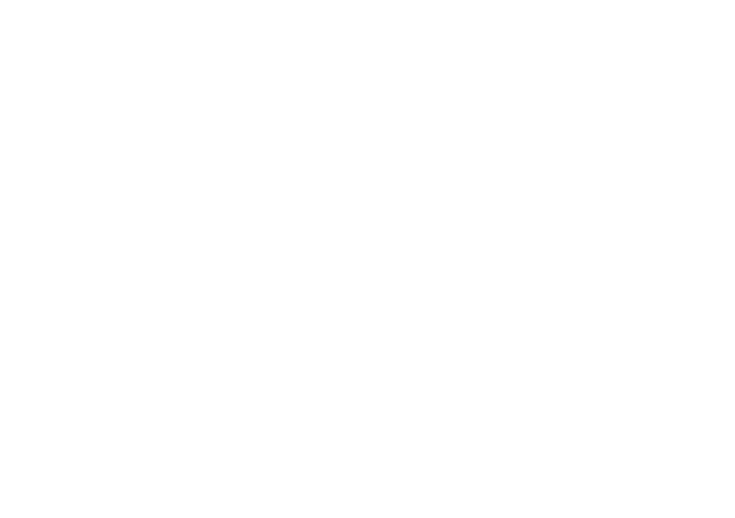
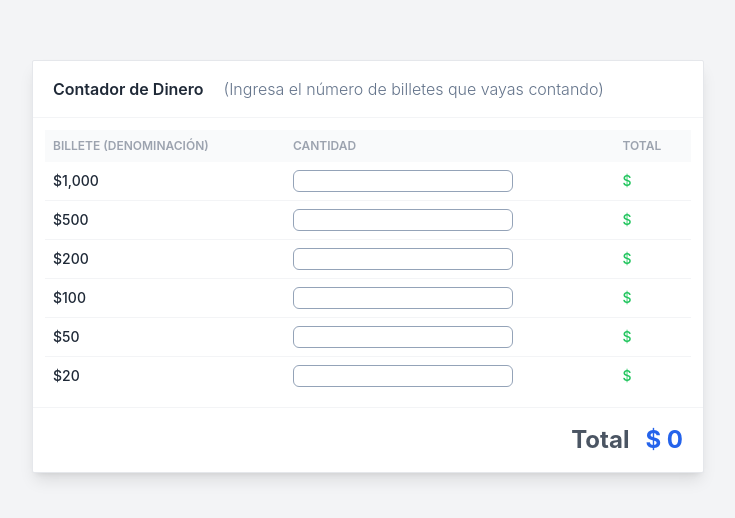
Before and after one commit to pakomercado0517/portfolio, a React (Create React App) app: page /counter in a window 1280 px wide. Before the commit this address had no page. Shown: the part 134-652 px from the top of the page, without its empty margins (272-1007 px from the left). Built offline with nearby package versions, Linux system fonts and the light colour scheme.

Commit message:
creating a new route "counter"

```diff
--- a/src/App.js
+++ b/src/App.js
@@ -2,12 +2,14 @@ import { Routes, Route } from "react-router-dom";
 import "./App.css";
 import Home from "./pages/Home";
 import GetCosts from "../src/pages/GetCosts";
+import MoneyCounter from "./pages/MoneyCounter";
 
 function App() {
   return (
     <div className="App">
       <Routes>
         <Route path="/" element={<Home />} />
+        <Route path="/counter" element={<MoneyCounter />} />
         <Route path="/get/cost" element={<GetCosts />} />
       </Routes>
     </div>
--- a/src/index.css
+++ b/src/index.css
@@ -16,4 +16,4 @@ code {
     monospace;
 }
 
-font-family: "Dongle", sans-serif;
+/* font-family: "Dongle", sans-serif; */
--- a/src/pages/GetCosts.jsx
+++ b/src/pages/GetCosts.jsx
@@ -71,7 +71,9 @@ function GetCosts() {
   };
 
   return (
-    <div className={`w-screen flex justify-center items-center flex-col mx-5`}>
+    <div
+      className={`w-screen flex justify-center items-center flex-col mx-5 mt-14`}
+    >
       <form>
         <div>
           <h2>Ingresa el RFC:</h2>
--- /dev/null
+++ b/src/pages/MoneyCounter.jsx
@@ -0,0 +1,249 @@
+import React, { useState } from "react";
+
+function MoneyCounter() {
+  const [counter, setCounter] = useState({
+    1000: 0,
+    500: 0,
+    200: 0,
+    100: 0,
+    50: 0,
+    20: 0,
+  });
+
+  const [total, setTotal] = useState({});
+  const [result, setResult] = useState([]);
+
+  const handleChange = async (e) => {
+    setCounter({
+      ...counter,
+      [e.target.name]: e.target.value,
+    });
+    setTotal({
+      ...total,
+      [e.target.name]: parseInt(e.target.name) * e.target.value,
+    });
+    await setResult(Object.values(total));
+  };
+
+  const getTotals = (num) => {
+    if (num !== undefined) {
+      num = num.toString().split(",");
+      num[0] = num[0].replace(/\B(?=(\d{3})+(?!\d))/g, ",");
+      return num.join(".");
+    }
+  };
+
+  const getResults = () => {
+    let $total = Object.values(total);
+    $total = $total.reduce((a, b) => a + b, 0);
+    $total = $total.toString().split(",");
+    $total[0] = $total[0].replace(/\B(?=(\d{3})+(?!\d))/g, ",");
+    return $total.join(".");
+  };
+
+  return (
+    <>
+      <section
+        className="antialiased bg-gray-100 text-gray-600 h-screen px-4"
+        x-data="app"
+      >
+        <div className="flex flex-col justify-center h-full">
+          {/* <!-- Table --> */}
+          <div className="w-full max-w-2xl mx-auto bg-white shadow-lg rounded-sm border border-gray-200">
+            <header className="px-5 py-4 border-b border-gray-100">
+              <div className="font-semibold text-gray-800">
+                Contador de Dinero{" "}
+                <span className="font-light text-md text-slate-500 ml-4">
+                  (Ingresa el número de billetes que vayas contando)
+                </span>
+              </div>
+            </header>
+
+            <div className="overflow-x-auto p-3">
+              <table className="table-auto w-full">
+                <thead className="text-xs font-semibold uppercase text-gray-400 bg-gray-50">
+                  <tr>
+                    <th className="p-2">
+                      <div className="font-semibold text-left">
+                        Billete (Denominación)
+                      </div>
+                    </th>
+                    <th className="p-2">
+                      <div className="font-semibold text-left">Cantidad</div>
+                    </th>
+                    <th className="p-2">
+                      <div className="font-semibold text-left">Total</div>
+                    </th>
+                  </tr>
+                </thead>
+
+                <tbody className="text-sm divide-y divide-gray-100">
+                  <tr>
+                    <td className="p-2">
+                      <div className="font-medium text-gray-800">$1,000</div>
+                    </td>
+                    <td className="p-2">
+                      <div className="text-left">
+                        <input
+                          onChange={handleChange}
+                          className="border border-slate-400 rounded-md"
+                          type="number"
+                          name="1000"
+                        />
+                      </div>
+                    </td>
+                    <td className="p-2">
+                      <div className="text-left font-medium text-green-500">
+                        ${getTotals(total[1000])}
+                      </div>
+                    </td>
+                  </tr>
+
+                  {/* <!-- record 2 --> */}
+                  <tr>
+                    <td className="p-2">
+                      <div>
+                        <div className="font-medium text-gray-800">$500</div>
+                      </div>
+                    </td>
+                    <td className="p-2">
+                      <div className="text-left">
+                        <input
+                          onChange={handleChange}
+                          className="border border-slate-400 rounded-md"
+                          type="number"
+                          name="500"
+                        />
+                      </div>
+                    </td>
+                    <td className="p-2">
+                      <div className="text-left font-medium text-green-500">
+                        ${getTotals(total[500])}
+                      </div>
+                    </td>
+                  </tr>
+
+                  {/* <!-- record 3 --> */}
+                  <tr>
+                    <td className="p-2">
+                      <div>
+                        <div className="font-medium text-gray-800">$200</div>
+                      </div>
+                    </td>
+                    <td className="p-2">
+                      <div className="text-left">
+                        <input
+                          onChange={handleChange}
+                          className="border border-slate-400 rounded-md"
+                          type="number"
+                          name="200"
+                        />
+                      </div>
+                    </td>
+                    <td className="p-2">
+                      <div className="text-left font-medium text-green-500">
+                        ${getTotals(total[200])}
+                      </div>
+                    </td>
+                  </tr>
+
+                  {/* record 4 */}
+                  <tr>
+                    <td className="p-2">
+                      <div>
+                        <div className="font-medium text-gray-800">$100</div>
+                      </div>
+                    </td>
+                    <td className="p-2">
+                      <div className="text-left">
+                        <input
+                          onChange={handleChange}
+                          className="border border-slate-400 rounded-md"
+                          type="number"
+                          name="100"
+                        />
+                      </div>
+                    </td>
+                    <td className="p-2">
+                      <div className="text-left font-medium text-green-500">
+                        ${getTotals(total[100])}
+                      </div>
+                    </td>
+                  </tr>
+
+                  {/* record 5 */}
+                  <tr>
+                    <td className="p-2">
+                      <div>
+                        <div className="font-medium text-gray-800">$50</div>
+                      </div>
+                    </td>
+                    <td className="p-2">
+                      <div className="text-left">
+                        <input
+                          onChange={handleChange}
+                          className="border border-slate-400 rounded-md"
+                          type="number"
+                          name="50"
+                        />
+                      </div>
+                    </td>
+                    <td className="p-2">
+                      <div className="text-left font-medium text-green-500">
+                        ${getTotals(total[50])}
+                      </div>
+                    </td>
+                  </tr>
+
+                  {/* record 6 */}
+                  <tr>
+                    <td className="p-2">
+                      <div>
+                        <div className="font-medium text-gray-800">$20</div>
+                      </div>
+                    </td>
+                    <td className="p-2">
+                      <div className="text-left">
+                        <input
+                          onChange={handleChange}
+                          className="border border-slate-400 rounded-md"
+                          type="number"
+                          name="20"
+                        />
+                      </div>
+                    </td>
+                    <td className="p-2">
+                      <div className="text-left font-medium text-green-500">
+                        ${getTotals(total[20])}
+                      </div>
+                    </td>
+                  </tr>
+                </tbody>
+              </table>
+            </div>
+
+            {/* <!-- total amount --> */}
+            <div className="flex justify-end font-bold space-x-4 text-2xl border-t border-gray-100 px-5 py-4">
+              <div>Total</div>
+              <div className="text-blue-600">
+                $ <span x-text="total.toFixed(2)"></span>
+                {getResults()}
+              </div>
+            </div>
+
+            <div className="flex justify-end">
+              {/* <!-- send this data to backend (note: use className 'hidden' to hide this input) --> */}
+              <input
+                type="hidden"
+                className="border border-black bg-gray-50"
+                x-model="selected"
+              />
+            </div>
+          </div>
+        </div>
+      </section>
+    </>
+  );
+}
+
+export default MoneyCounter;
```
